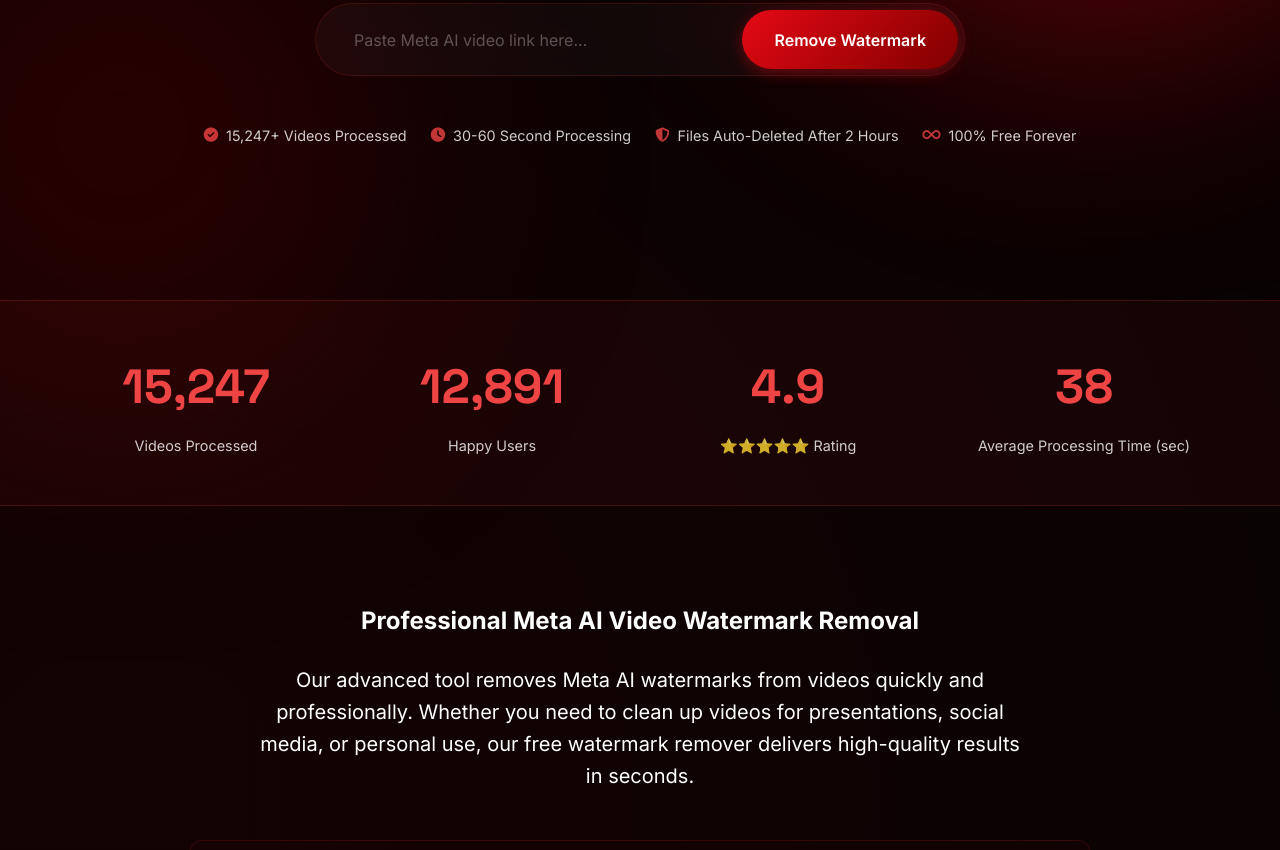
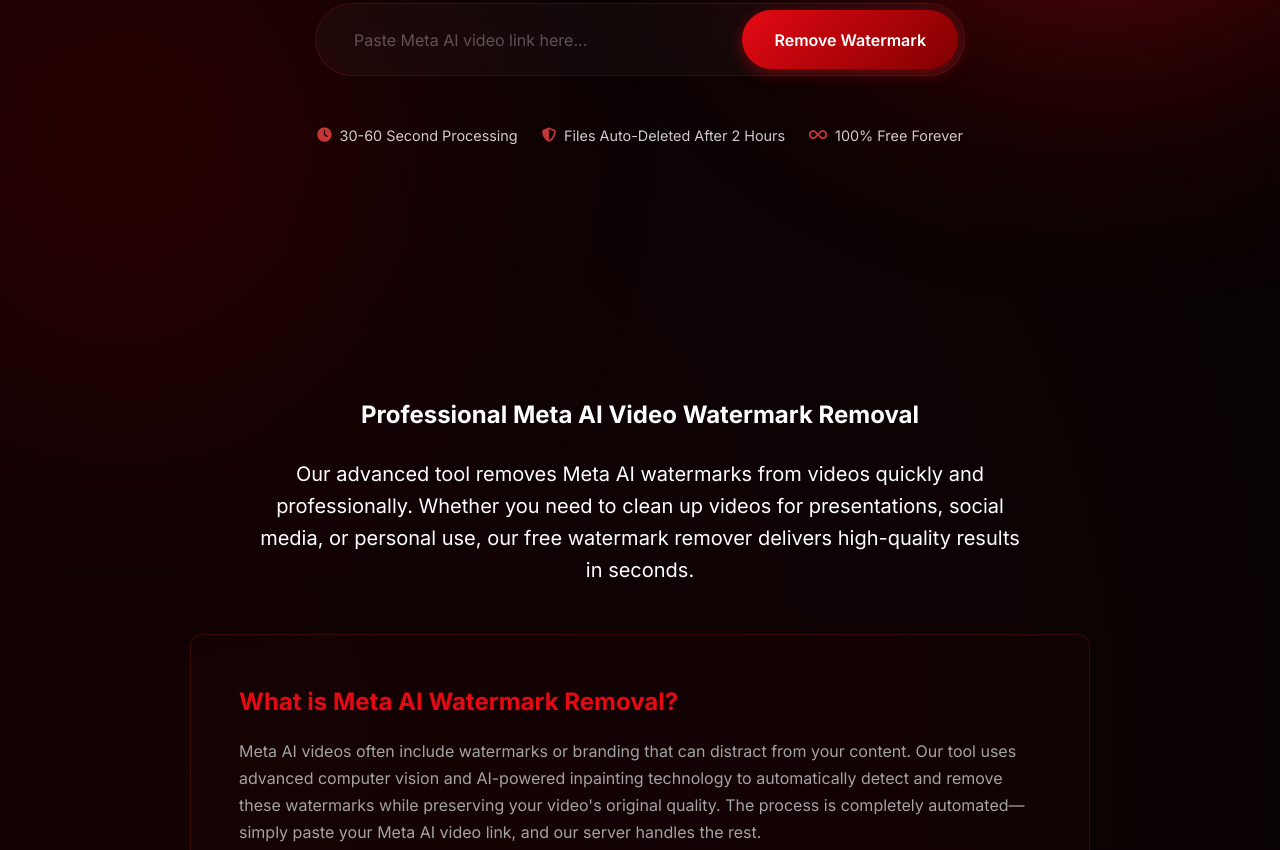
Before and after one commit to mokhalifa83/watermark-remover, a website: page index.html in a window 1280 px wide. Shown: the part 500-1350 px from the top of the page. Drawn offline with Linux system fonts and the light colour scheme.

Commit message:
Clean up for AdSense: remove fake stats, misleading claims, fix sitemap URL

```diff
--- a/index.html
+++ b/index.html
@@ -60,12 +60,10 @@
         "price": "0",
         "priceCurrency": "USD"
       },
-      "aggregateRating": {
-        "@type": "AggregateRating",
-        "ratingValue": "4.9",
-        "ratingCount": "1847",
-        "bestRating": "5",
-        "worstRating": "1"
+      "offers": {
+        "@type": "Offer",
+        "price": "0",
+        "priceCurrency": "USD"
       }
     }
     </script>
@@ -119,10 +117,6 @@
 
                     <div class="trust-badges">
                         <div class="trust-badge">
-                            <i class="fas fa-check-circle"></i>
-                            <span>15,247+ Videos Processed</span>
-                        </div>
-                        <div class="trust-badge">
                             <i class="fas fa-clock"></i>
                             <span>30-60 Second Processing</span>
                         </div>
@@ -169,29 +163,6 @@
             </div>
         </section>
 
-        <section class="social-proof">
-            <div class="container">
-                <div class="stats-row">
-                    <div class="stat-item">
-                        <div class="stat-number" data-count="15247">0</div>
-                        <div class="stat-label">Videos Processed</div>
-                    </div>
-                    <div class="stat-item">
-                        <div class="stat-number" data-count="12891">0</div>
-                        <div class="stat-label">Happy Users</div>
-                    </div>
-                    <div class="stat-item">
-                        <div class="stat-number">4.9</div>
-                        <div class="stat-label">⭐⭐⭐⭐⭐ Rating</div>
-                    </div>
-                    <div class="stat-item">
-                        <div class="stat-number" data-count="38">0</div>
-                        <div class="stat-label">Average Processing Time (sec)</div>
-                    </div>
-                </div>
-            </div>
-        </section>
-
         <section class="about-section">
             <div class="container">
                 <h2>Professional Meta AI Video Watermark Removal</h2>
@@ -220,13 +191,8 @@
                             personal collection or future use.</li>
                     </ul>
 
-                    <h3>How Our Technology Works</h3>
-                    <p>ClearView.ai employs state-of-the-art computer vision algorithms powered by OpenCV to detect
-                        watermark locations automatically. Our intelligent detection system scans common watermark
-                        positions (corners and edges) and identifies Meta AI logos by analyzing color patterns and pixel
-                        distributions. Once detected, we use advanced inpainting techniques to seamlessly remove the
-                        watermark and reconstruct the underlying video content. The entire process maintains your
-                        video's original resolution, frame rate, and quality.</p>
+                    <h3>How It Works</h3>
+                    <p>ClearView.ai extracts the direct video URL from Meta AI's servers, bypassing their watermark overlay. The process is fast, free, and maintains your video's original resolution and quality. Simply paste your Meta AI video link and download the clean version.</p>
 
                     <h3>Key Features of ClearView.ai</h3>
                     <ul class="features-list">
--- a/robots.txt
+++ b/robots.txt
@@ -3,4 +3,4 @@
 Disallow: /api/
 Disallow: /admin/
 
-Sitemap: https://clearview.ai/sitemap.xml
+Sitemap: https://clearviewvideo.net/sitemap.xml
--- a/script.js
+++ b/script.js
@@ -99,30 +99,5 @@
         });
     });
 
-    const statNumbers = document.querySelectorAll('.stat-number[data-count]');
-    const animateCount = (element) => {
-        const target = parseInt(element.getAttribute('data-count'));
-        const duration = 2000;
-        const increment = target / (duration / 16);
-        let current = 0;
-        const updateCount = () => {
-            current += increment;
-            if (current < target) {
-                element.textContent = Math.floor(current).toLocaleString();
-                requestAnimationFrame(updateCount);
-            } else {
-                element.textContent = target.toLocaleString();
-            }
-        };
-        updateCount();
-    };
-    const observer = new IntersectionObserver((entries) => {
-        entries.forEach(entry => {
-            if (entry.isIntersecting) {
-                animateCount(entry.target);
-                observer.unobserve(entry.target);
-            }
-        });
-    });
-    statNumbers.forEach(stat => observer.observe(stat));
+
 });
```
